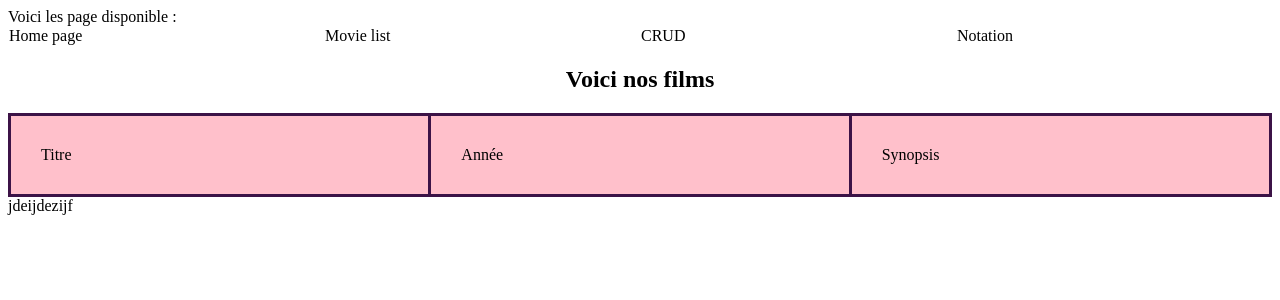
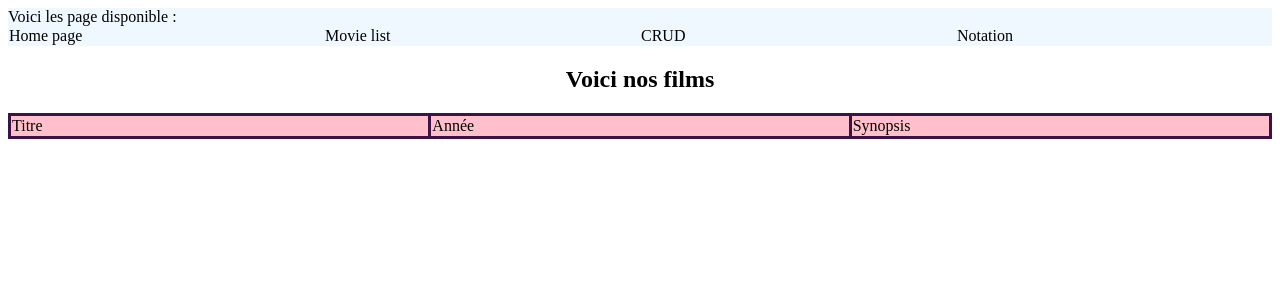
Before and after one commit to curdette/Filmoteca, a PHP site: page /Liste_films_php.php in a window 1280 px wide. Shown: the top 300 px of the page. Run offline with PHP 8.4, Linux system fonts and the light colour scheme; data that the repository does not hold is empty.

Commit message:
Ajout d'un header et d'un footer

```diff
--- a/Liste_film_css.css
+++ b/Liste_film_css.css
@@ -8,11 +8,13 @@ h1{
 .cellule_interne{
     border: solid;
     border-color: rgb(60, 19, 71);
-    padding: 30px;
-
 }
 table {
     border-collapse: collapse;
     table-layout: fixed;
   width: 100%;
 }
+
+header{
+    background-color: aliceblue;
+}
--- a/Liste_films_php.php
+++ b/Liste_films_php.php
@@ -53,5 +53,5 @@ $connexion = new mysqli($servername, $username, "", $dbname);
         </article>
     </article>
 </body>
-<footer> jdeijdezijf </footer>
+<footer>  </footer>
 </html>
```
